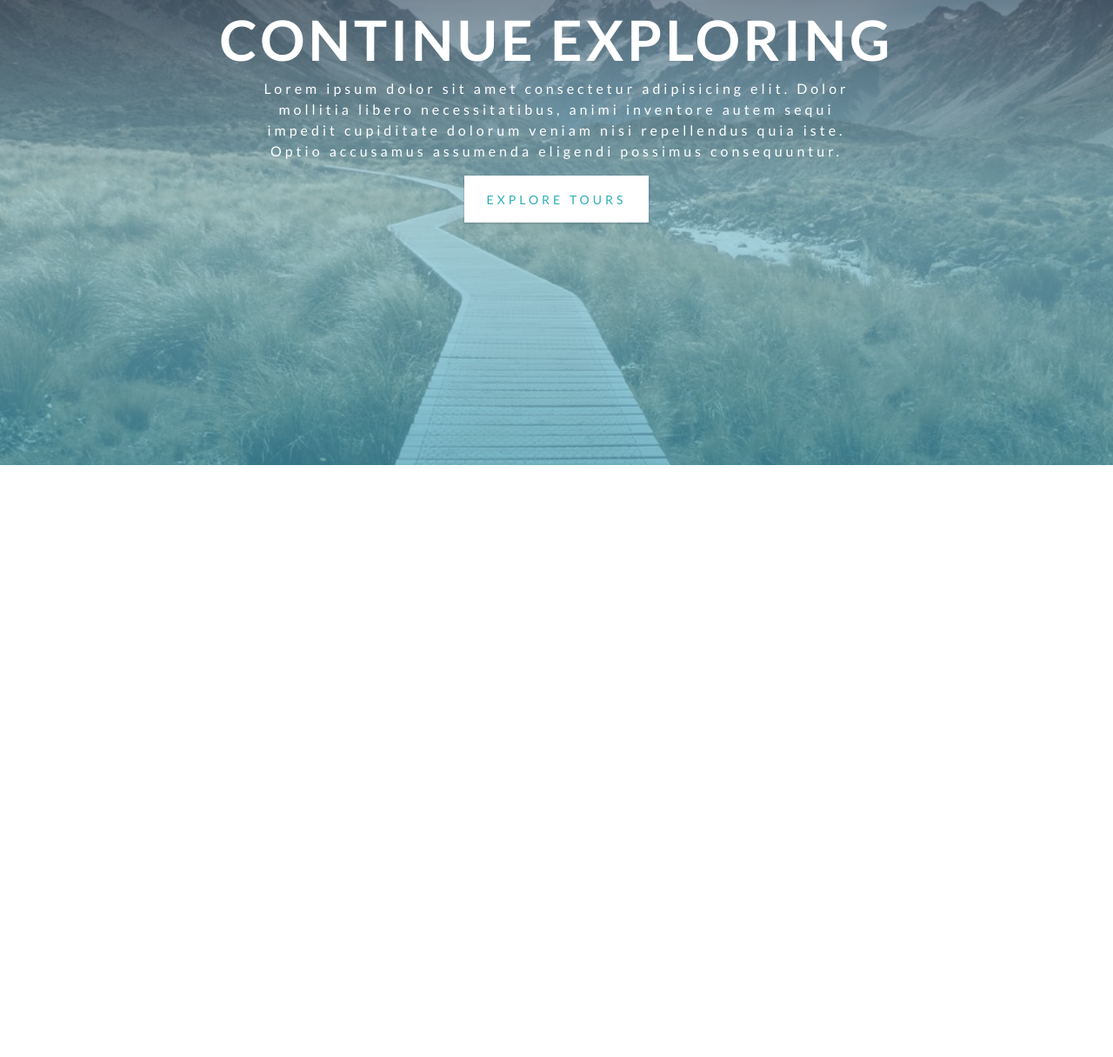
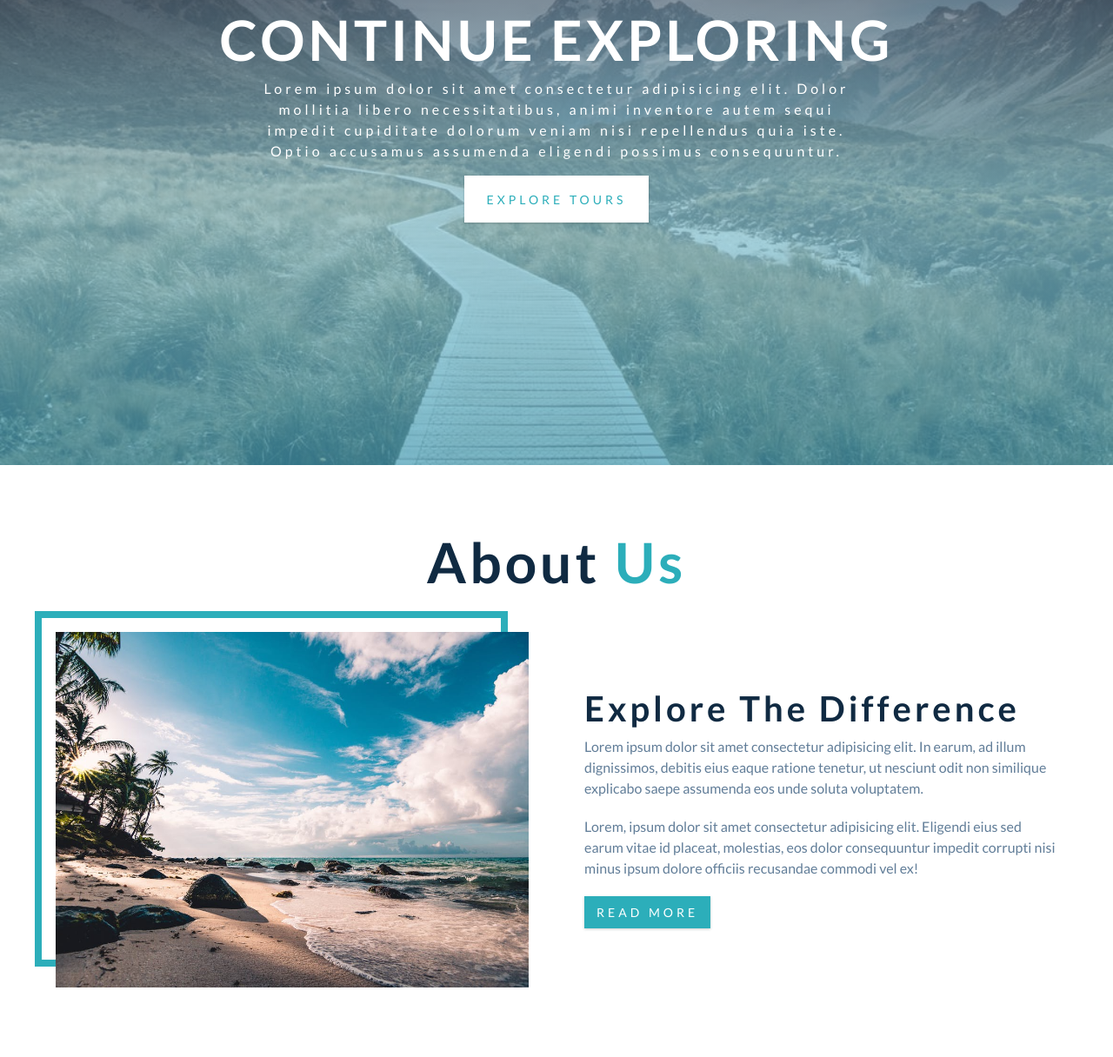
Before and after one commit to Iyanuoluwa-vic/Backroads-Tour-Company, a plain HTML site: page index.html in a window 1280 px wide. Shown: the part 265-1481 px from the top of the page at 87% size. Before the commit the page ends 800 px from the top, so only its background shows below. Drawn offline with Linux system fonts and the light colour scheme.

Commit message:
about section

```diff
--- a/css/styles.css
+++ b/css/styles.css
@@ -142,6 +142,25 @@ p {
   color: var(--clr-primary-1);
   background: var(--clr-primary-8);
 }
+
+.section-title {
+  text-align: center;
+  margin-bottom: 3rem;
+}
+
+span {
+  color: var(--clr-primary-5);
+}
+
+section {
+  padding: 5rem 0;
+}
+
+.section-center {
+  width: 90vw;
+  margin: 0 auto;
+}
+
 /*
 ===============
 Navbar
@@ -216,10 +235,52 @@ Hero
 ===============
 About
 ===============
+
+
 */
 /* section add to globals */
 /* title add to globals */
 /* section center add to globals */
+
+.about-photo {
+  margin-bottom: 3rem;
+}
+
+@media screen and (min-width: 768px) {
+  .section-flex {
+    display: flex;
+
+    justify-content: space-between;
+  }
+
+  .about-image,
+  .about-text {
+    flex: 0 0 calc(50% - 2rem);
+    align-self: center;
+  }
+
+  .about-photo {
+    margin-bottom: 0rem;
+  }
+}
+
+@media screen and (min-width: 1170px) {
+  .about-image::before {
+    box-sizing: border-box;
+    content: "";
+    position: absolute;
+    width: 100%;
+    height: 100%;
+    border: 0.5rem solid var(--clr-primary-5);
+
+    top: -1.5rem;
+    left: -1.5rem;
+    z-index: -1;
+  }
+  .about-image {
+    position: relative;
+  }
+}
 
 /*
 ===============
--- a/index.html
+++ b/index.html
@@ -27,5 +27,33 @@
         </div>
       </div>
     </header>
+
+    <section class="about">
+      <div class="section-title">
+        <h1>about <span>us</span></h1>
+      </div>
+
+      <div class="section-center section-flex">
+        <article class="about-image">
+          <img src="./images/about.jpeg" alt="" class="about-photo" />
+        </article>
+        <article class="about-text">
+          <h2>explore the difference</h2>
+          <p>
+            Lorem ipsum dolor sit amet consectetur adipisicing elit. In earum,
+            ad illum dignissimos, debitis eius eaque ratione tenetur, ut
+            nesciunt odit non similique explicabo saepe assumenda eos unde
+            soluta voluptatem.
+          </p>
+          <p>
+            Lorem, ipsum dolor sit amet consectetur adipisicing elit. Eligendi
+            eius sed earum vitae id placeat, molestias, eos dolor consequuntur
+            impedit corrupti nisi minus ipsum dolore officiis recusandae commodi
+            vel ex!
+          </p>
+          <a href="" id="#" class="btn about-btn">read more</a>
+        </article>
+      </div>
+    </section>
   </body>
 </html>
```
Also changed, not shown: 1 other file.
